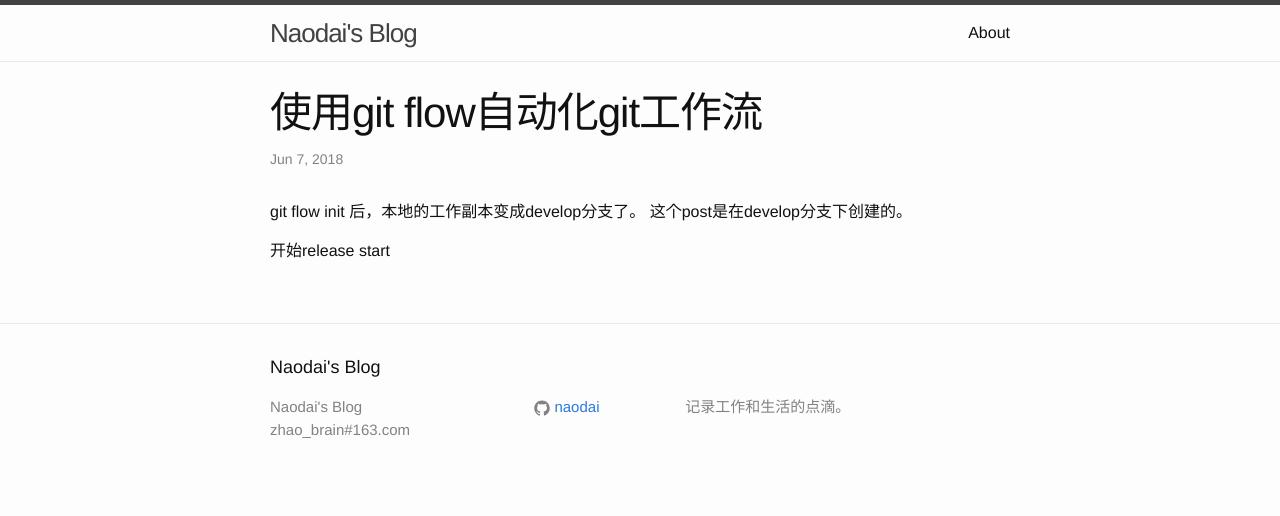
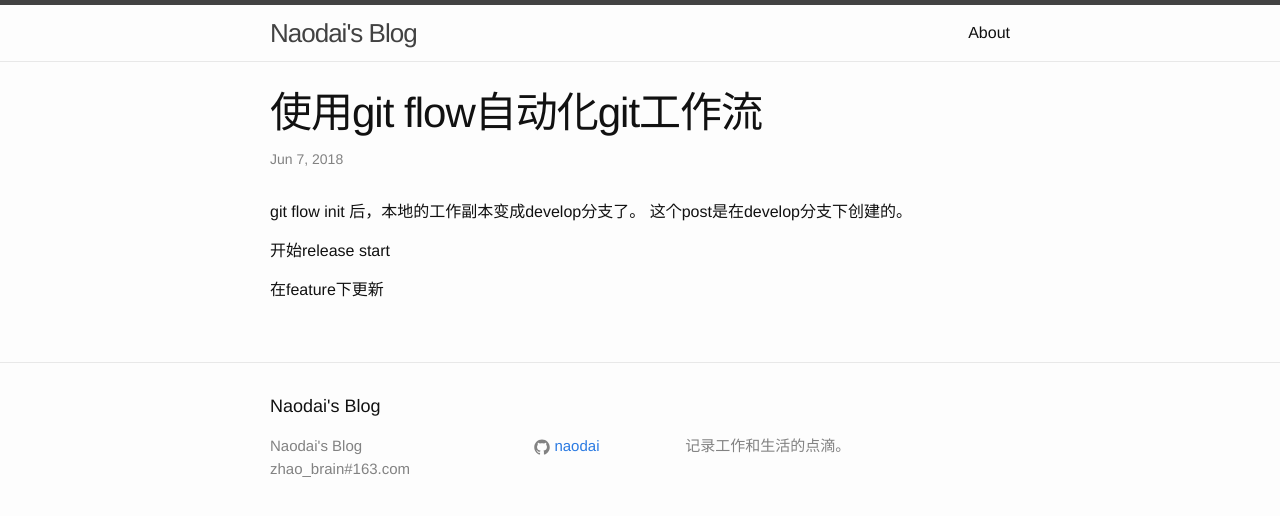
Before and after one commit to naodai/naodai.github.io, a Jekyll site: the page built from _posts/2018-06-07-use-git-flow.markdown, in a window 1280 px wide. Shown: the top 516 px of the page. Built offline with Jekyll 4.4.1, drawn with Linux system fonts in a browser that asks for light colours.

Commit message:
feature update

```diff
--- a/_posts/2018-06-07-use-git-flow.markdown
+++ b/_posts/2018-06-07-use-git-flow.markdown
@@ -8,3 +8,5 @@ git flow init 后，本地的工作副本变成develop分支了。
 这个post是在develop分支下创建的。
 
 开始release start
+
+在feature下更新
```
